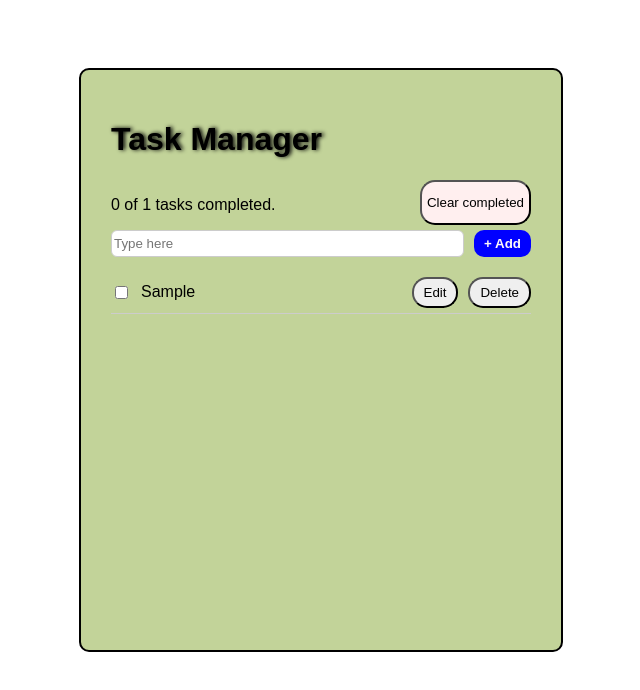
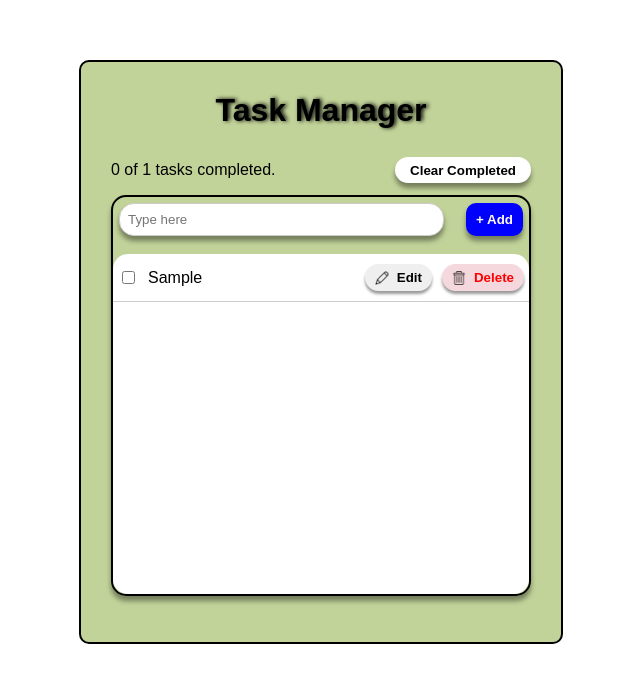
Before and after one commit to Mohaniish2208/task-manager, a React (Vite) app: page / in a window 1280 px wide. Both pictures are taken after typing "Sample" into the empty fields and a click on the button "+ Add". Shown: the top 690 px of the page, without its empty margins (319-959 px from the left). Built offline with nearby package versions, Linux system fonts and the light colour scheme.

Commit message:
Major CSS corrections.

```diff
--- a/src/App.tsx
+++ b/src/App.tsx
@@ -1,4 +1,6 @@
 import { useEffect, useState } from "react"
+import penIcon from "./images/pen.png"
+import deleteIcon from "./images/delete.png"
 import "./styles/App.css"
 
 function App() {
@@ -35,20 +37,22 @@ function App() {
     setTaskArr((prev) => prev.filter((task) => !task.completed))
   }
 
-  const [editingId, seteditingId] = useState<number | null>(null) // task to be edited
+  const [editingId, setEditingId] = useState<number | null>(null) // task to be edited
   const [editingText, setEditingText] = useState("") // current input given
 
   const handleStartEdit = (task: { id: number; text: string }) => {
-    seteditingId(task.id)
+    setEditingId(task.id)
     setEditingText(task.text)
   }
 
   const handleSaveEdit = (id: number) => {
     setTaskArr((prev) => prev.map((task) => (task.id === id ? { ...task, text: editingText.trim() } : task)))
 
-    seteditingId(null)
+    setEditingId(null)
     setEditingText("")
   }
+
+  // const handleSaveButton =
 
   return (
     <div className="app">
@@ -61,10 +65,11 @@ function App() {
           </p>
 
           <button className="clear-button" type="button" onClick={handleClearCompleted}>
-            Clear completed
+            Clear Completed
           </button>
         </div>
 
+        <div className="input-main-section">
           <div className="input-task-row">
             <input
               type="text"
@@ -75,7 +80,6 @@ function App() {
                 if (e.key === "Enter") handleAddTask()
               }}
               className="task-input"
-            style={{ padding: 2 }}
             />
             <button type="button" className="add-button" onClick={handleAddTask}>
               + Add
@@ -93,9 +97,16 @@ function App() {
                 />
 
                 {editingId === t.id ? (
-                <input value={editingText} onChange={(e) => setEditingText(e.target.value)} />
+                  <input
+                    className="edit-input"
+                    value={editingText}
+                    onChange={(e) => setEditingText(e.target.value)}
+                    onKeyDown={(e) => {
+                      if (e.key === "Enter") return handleSaveEdit(t.id)
+                    }}
+                  />
                 ) : (
-                <span style={{ textDecoration: t.completed ? "line-through" : "none" }}>{t.text}</span>
+                  <span className={t.completed ? "task-text completed" : "task-text"}>{t.text}</span>
                 )}
 
                 {editingId === t.id ? (
@@ -104,11 +115,13 @@ function App() {
                   </button>
                 ) : (
                   <button className="edit-button" type="button" onClick={() => handleStartEdit(t)}>
+                    <img className="pen-icon" src={penIcon} alt="Edit" />
                     Edit
                   </button>
                 )}
 
                 <button className="delete-button" type="button" onClick={() => handleDeleteTask(t.id)}>
+                  <img className="delete-icon" src={deleteIcon} alt="Delete" />
                   Delete
                 </button>
               </li>
@@ -116,6 +129,7 @@ function App() {
           </ul>
         </div>
       </div>
+    </div>
   )
 }
 
--- a/src/styles/App.css
+++ b/src/styles/App.css
@@ -2,59 +2,70 @@
   display: flex;
   justify-content: center;
   font-family: sans-serif;
+  margin-top: 60px;
 }
 
 .task-manager {
   background-color: rgb(194, 211, 153);
-  margin-top: 60px;
   border: 2px solid rgb(0, 0, 0);
   border-radius: 10px;
   padding: 30px;
   width: 420px;
   height: 520px;
-  overflow-y: auto;
 }
 
 .title {
+  text-align: center;
   text-shadow: 2px 0px 4px #000;
+  margin: 0 0 16px;
 }
 
 .input-task-row {
   display: flex;
   gap: 10px;
+  margin-bottom: 12px;
 }
 
 .edit-button,
 .save-button,
-.delete-button,
-.checkbox-button {
+.delete-button {
   cursor: pointer;
   padding: 6px 10px;
+  border: none;
   border-radius: 15px;
+  font-weight: 600;
+  box-shadow: 0px 3px 3px 0px rgb(0 0 0/ 0.4);
+}
+
+.delete-button {
+  color: red;
+  background-color: rgb(245, 216, 221);
 }
 
 .clear-button {
   cursor: pointer;
-  background-color: #ffefef;
-  margin-bottom: 5px;
+  background-color: #ffffff;
+  margin: 12px 0px;
   border-radius: 15px;
-  padding: 0px 5px;
+  border: none;
+  padding: 0px 15px;
   transition: 0.5s ease-in-out;
-}
-
-.clear-button:hover {
-  margin-bottom: 5px;
+  box-shadow: 0px 5px 5px 0px rgb(0 0 0/ 0.4);
+  font-weight: 600;
 }
 
 .add-button {
+  margin: 6px;
   cursor: pointer;
-  border: white;
+  border: none;
   border-radius: 10px;
   padding: 6px 10px;
   color: rgb(255, 249, 249);
   background-color: blue;
   font-weight: 700;
   box-shadow: rgba(56, 56, 56, 0.2);
+  box-shadow: 0px 5px 5px 0px rgb(0 0 0/ 0.4);
+  transition: 0.2s ease-in-out;
 }
 
 .counts-and-clear {
@@ -62,30 +73,73 @@
   justify-content: space-between;
 }
 
+.input-main-section {
+  border: 2px solid black;
+  border-radius: 15px;
+  box-shadow: 0px 5px 5px 0px rgb(0 0 0/ 0.4);
+}
+
 .task-input {
   flex: 1;
+  margin: 6px;
   padding: 8px;
   border-radius: 6px;
   border: 1px solid #ccc;
+  border-radius: 15px;
+  box-shadow: 0px 5px 5px 0px rgb(0 0 0/ 0.4);
 }
 
 .task-list {
+  flex: 1;
+  height: 340px;
+  overflow-y: auto;
   list-style: none;
   padding: 0;
-  margin-top: 15px;
+  border: none;
+  border-radius: 15px;
+  margin: 10px 0 0;
+  background-color: white;
 }
 
 .task-item {
   display: flex;
   align-items: center;
   gap: 10px;
-  padding: 5px 0px;
+  padding: 10px 5px;
   border-bottom: 1px solid #ccc;
 }
 
-.task-item span {
+.task-text {
   flex: 1;
 }
+
+.edit-input {
+  flex: 1;
+  padding: 8px 10px;
+  border: 1px solid #ccc;
+  border-radius: 8px;
+}
+
+.completed {
+  text-decoration: line-through;
+  color: #666;
+}
+
 .checkbox-button {
   cursor: pointer;
+  border: none;
 }
+
+.edit-button,
+.delete-button {
+  display: flex;
+  align-items: center;
+  gap: 3px;
+}
+
+.pen-icon,
+.delete-icon {
+  padding-right: 5px;
+  height: 14px;
+  width: 14px;
+}
```
Also changed, not shown: src/images/delete.png (added), src/images/pen.png (added). Lines whose indentation alone changed are shown as unchanged.
